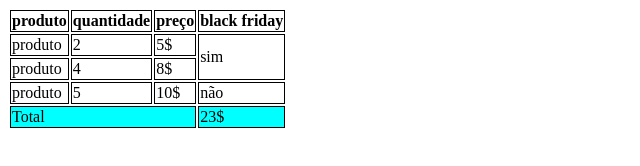
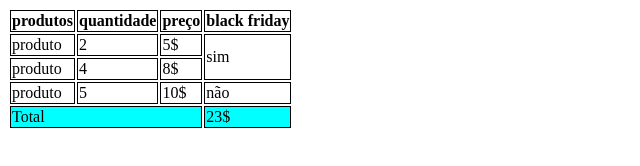
Before and after one commit to RogerCastro25/modulo-Html, a plain HTML site: page index.html in a window 1280 px wide. Shown: the whole page, without its empty margins (0-640 px from the left). Drawn offline with Linux system fonts and the light colour scheme.

Commit message:
troquei de produto para produtos

```diff
--- a/index.html
+++ b/index.html
@@ -17,7 +17,7 @@
     <table>
         <thead>
             <tr>
-                <th>produto</th>
+                <th>produtos</th>
                 <th>quantidade</th>
                 <th>preço</th>
                 <th>black friday</th>
```
